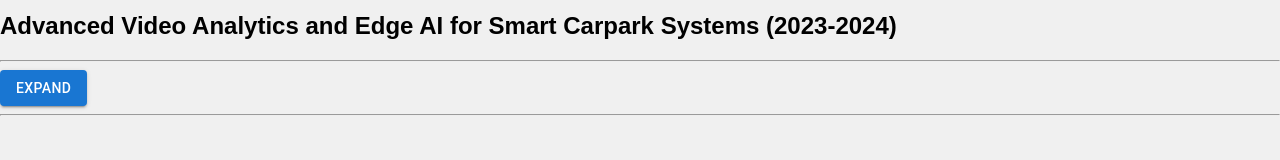
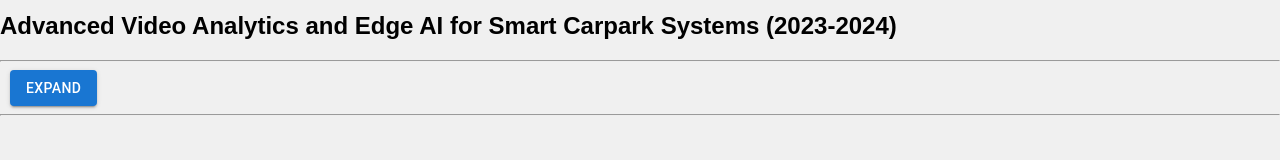
Before and after one commit to hillhc/MyPro, a React (Create React App) app: page /Project in a window 1280 px wide. Shown: the part 148-308 px from the top of the page. Built offline with nearby package versions, Linux system fonts and the light colour scheme.

Commit message:
Alignment

```diff
--- a/src/resource/project1.js
+++ b/src/resource/project1.js
@@ -10,7 +10,12 @@ const Collapsible1 = (props) => {
 
   return (
     <div>
-      <Button variant="contained" color="primary" onClick={toggle}>
+      <Button
+        variant="contained"
+        color="primary"
+        onClick={toggle}
+        style={{ marginLeft: '10px' }} // Add this line to shift the button to the right
+      >
         {open ? 'Close' : 'Expand'}
       </Button>
       {open && (
```
